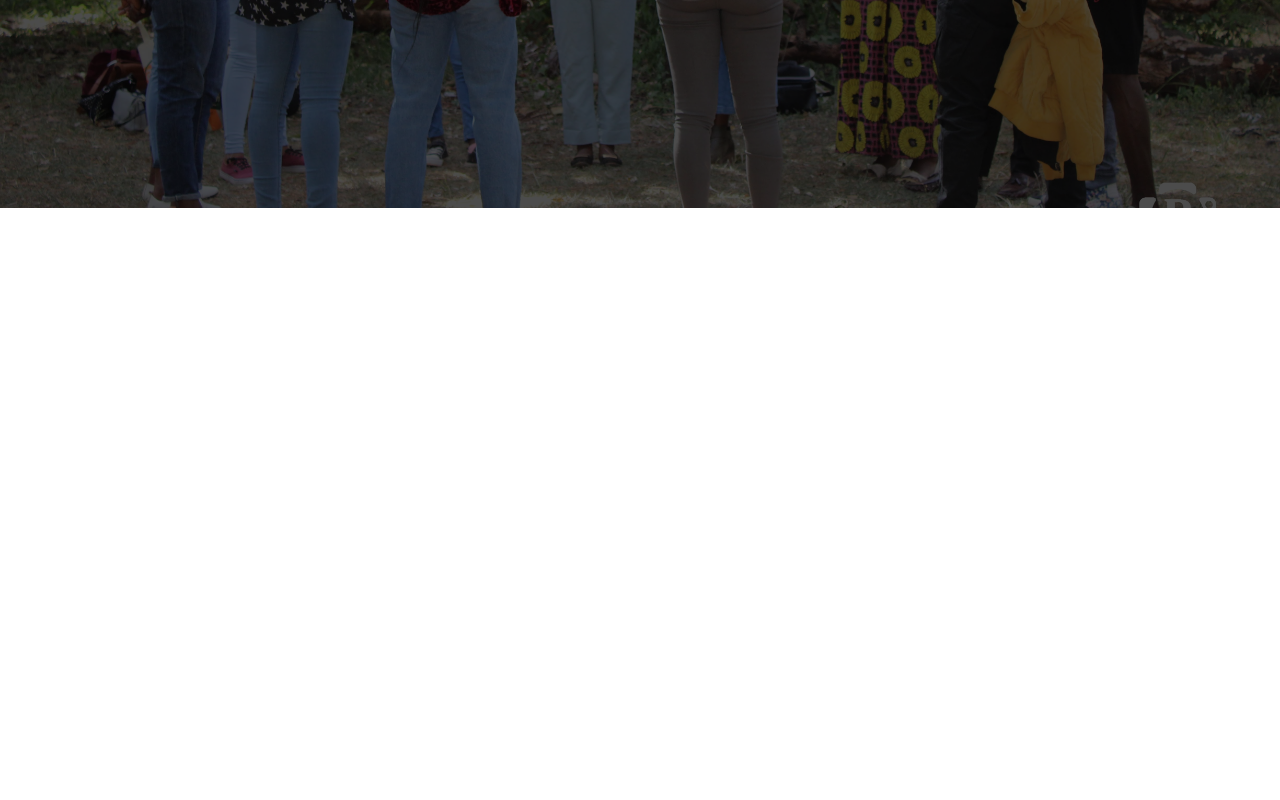
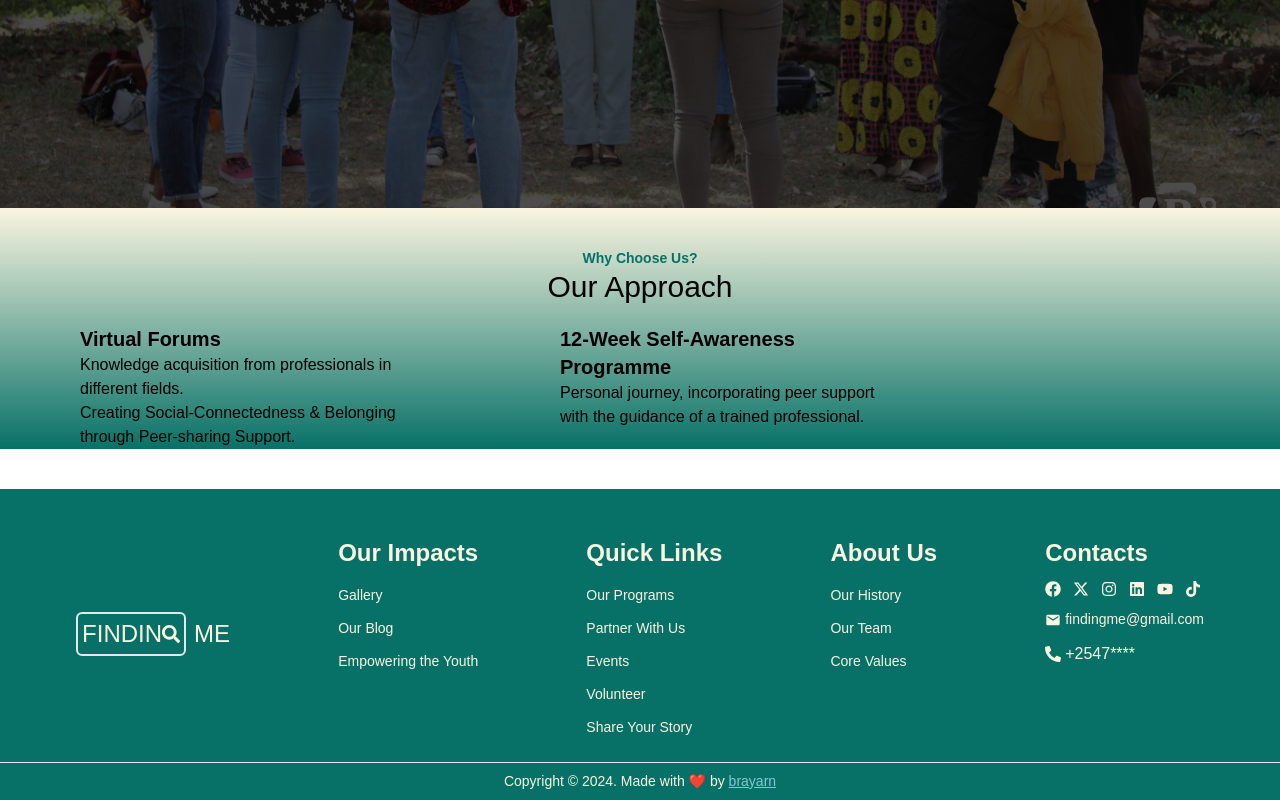
Before and after one commit to o-brayarn/finding-me, a React (Vite) app: page / in a window 1280 px wide. Shown: the part 552-1352 px from the top of the page. Before the commit the page ends 800 px from the top, so only its background shows below. Built offline with nearby package versions, Linux system fonts and the light colour scheme.

Commit message:
complete footer

```diff
--- a/src/App.jsx
+++ b/src/App.jsx
@@ -1,5 +1,5 @@
 import { BrowserRouter as Router, Route, Routes } from "react-router-dom";
-import { Navbar } from "./components";
+import { Footer, Navbar } from "./components";
 import {
   AboutUs,
   History,
@@ -23,6 +23,7 @@ function App() {
         <Route path="/partner-with-us" element={<Partner />} />
         <Route path="/volunteer" element={<Volunteer />} />
       </Routes>
+      <Footer />
     </Router>
   );
 }
--- /dev/null
+++ b/src/components/Approach.jsx
@@ -0,0 +1,38 @@
+const Approach = () => {
+  return (
+    <div className="h-full bg-gradient-to-t from-[#087167] to-[#FAF5E0]">
+      <div className="mb-5 flex flex-col justify-center items-center">
+        <h1 className="mt-10 text-[#087167] text-[14px] font-semibold">
+          Why Choose Us?
+        </h1>
+        <h1 className="sm:text-3xl text-2xl font-medium ">Our Approach</h1>
+      </div>
+      <div className="sm:w-3/4 flex justify-around flex-wrap">
+        <div className="sm:w-1/3">
+          <h1 className="font-bold text-xl">Virtual Forums</h1>
+          <ul>
+            <li>
+              Knowledge acquisition from professionals in different fields.
+            </li>
+            <li>
+              Creating Social-Connectedness & Belonging through Peer-sharing
+              Support.
+            </li>
+          </ul>
+        </div>
+        <div className="sm:w-1/3">
+          <h1 className="font-bold text-xl">
+            12-Week Self-Awareness Programme
+          </h1>
+
+          <p>
+            Personal journey, incorporating peer support with the guidance of a
+            trained professional.
+          </p>
+        </div>
+      </div>
+    </div>
+  );
+};
+
+export default Approach;
--- /dev/null
+++ b/src/components/Footer.jsx
@@ -0,0 +1,133 @@
+import {
+  FaFacebook,
+  FaInstagram,
+  FaLinkedin,
+  FaPhoneAlt,
+  FaSearch,
+  FaTiktok,
+  FaYoutube,
+} from "react-icons/fa";
+import { FaXTwitter } from "react-icons/fa6";
+import { MdEmail } from "react-icons/md";
+import { Link } from "react-router-dom";
+
+const Footer = () => {
+  const date = new Date().getFullYear();
+
+  return (
+    <div className="bg-[#087167] text-[#FAF5E0]">
+      <div className="mt-10 pt-10 sm:flex md:justify-evenly sm:flex-wrap md:ms-0  gap-8 space-y-2 grid place-content-start ms-10">
+        <div className="flex items-center sm:text-2xl text-xl font-thin whitespace-nowrap">
+          <Link to="/" className="whitespace-nowrap">
+            <div className="flex items-center">
+              <div className=" flex items-center border-2 p-1 rounded-md whitespace-nowrap">
+                <span>FINDIN</span>
+                <FaSearch size={18} />
+              </div>
+              <span className="ms-2">ME</span>
+            </div>
+          </Link>
+        </div>
+
+        <div className="flex flex-col gap-2">
+          <h1 className="sm:text-2xl text-xl font-bold">Our Impacts</h1>
+          <ul className="flex flex-col gap-3 mt-2 text-[14px]">
+            <li>
+              <Link to="/gallery">Gallery</Link>
+            </li>
+            <li>
+              <Link to="/blog">Our Blog</Link>
+            </li>
+            <li>
+              <Link>Empowering the Youth</Link>
+            </li>
+          </ul>
+        </div>
+        <div className="flex flex-col gap-2">
+          <h1 className="sm:text-2xl text-xl font-bold">Quick Links</h1>
+          <ul className="flex flex-col gap-3 mt-2 text-[14px]">
+            <li>
+              <Link>Our Programs</Link>
+            </li>
+            <li>
+              <Link to="/partner-with-us">Partner With Us</Link>
+            </li>
+            <li>
+              <Link to="/events">Events</Link>
+            </li>
+            <li>
+              <Link to="/volunteer">Volunteer</Link>
+            </li>
+            <li>
+              <Link to="/story">Share Your Story</Link>
+            </li>
+          </ul>
+        </div>
+
+        <div className="flex flex-col gap-2">
+          <h1 className="sm:text-2xl text-xl font-bold">About Us</h1>
+          <ul className="flex flex-col gap-3 mt-2 text-[14px]">
+            <li>
+              <Link to="/history">Our History</Link>
+            </li>
+            <li>
+              <Link to="/team">Our Team</Link>
+            </li>
+            <li>
+              <Link>Core Values</Link>
+            </li>
+          </ul>
+        </div>
+
+        <div className="flex flex-col gap-3 mt-2">
+          <h1 className="sm:text-2xl text-xl font-bold">Contacts</h1>
+          <div className="flex justify-start gap-3">
+            <a href="" className="">
+              <FaFacebook />
+            </a>
+            <a href="" className="">
+              <FaXTwitter />
+            </a>
+            <a href="" className="">
+              <FaInstagram />
+            </a>
+            <a href="" className="">
+              <FaLinkedin />
+            </a>
+            <a href="" className="">
+              <FaYoutube />
+            </a>
+            <a href="" className="">
+              <FaTiktok />
+            </a>
+          </div>
+          <div className="flex justify-start items-center gap-1">
+            <span>
+              <MdEmail />{" "}
+            </span>
+            <p className="text-[14px]">findingme@gmail.com</p>
+          </div>
+          <div className="flex justify-start items-center gap-1">
+            <span>
+              <FaPhoneAlt />{" "}
+            </span>
+            <p>+2547****</p>
+          </div>
+        </div>
+      </div>
+      <div className="border-t flex justify-center items-center p-2 mt-6">
+        <p className="text-[14px]">
+          Copyright &copy; {date}. Made with ❤️ by{" "}
+          <a
+            href="https://ogeda.vercel.app"
+            className="text-[#86C7D6] underline"
+          >
+            brayarn
+          </a>
+        </p>
+      </div>
+    </div>
+  );
+};
+
+export default Footer;
--- a/src/components/index.js
+++ b/src/components/index.js
@@ -1,2 +1,4 @@
 export { default as Navbar } from "./Navbar";
 export { default as Hero } from "./Hero";
+export { default as Approach } from "./Approach";
+export { default as Footer } from "./Footer";
--- a/src/pages/Homepage.jsx
+++ b/src/pages/Homepage.jsx
@@ -1,9 +1,10 @@
-import { Hero } from "../components";
+import { Approach, Hero } from "../components";
 
 const Homepage = () => {
   return (
     <div className="h-full w-full">
       <Hero />
+      <Approach />
     </div>
   );
 };
```
